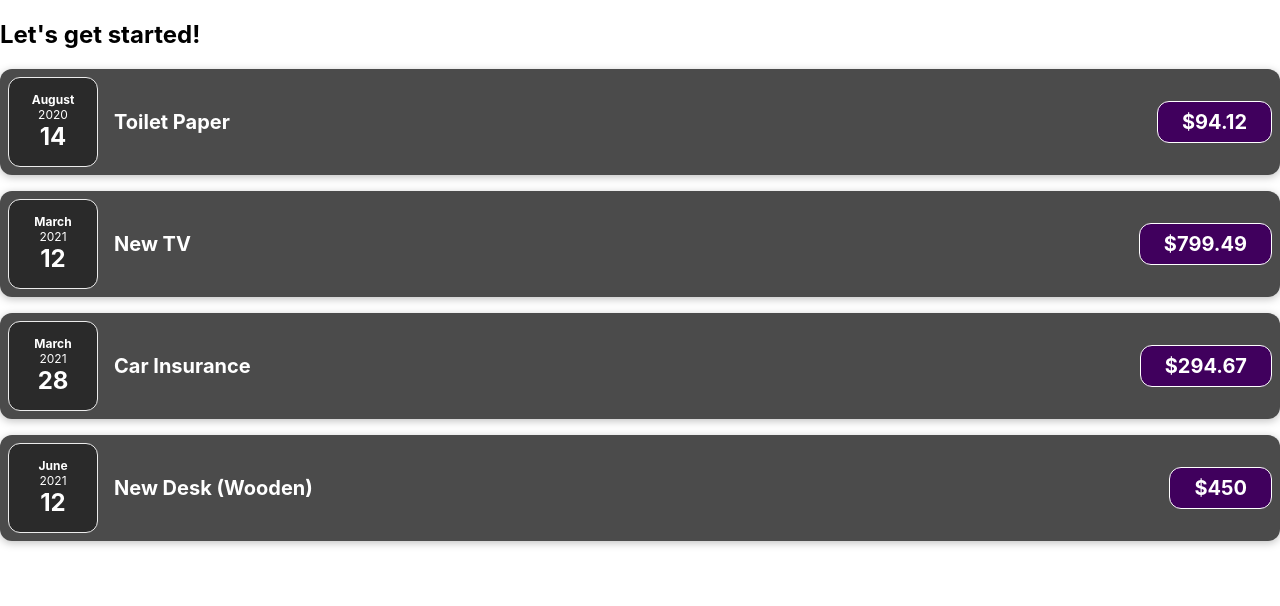
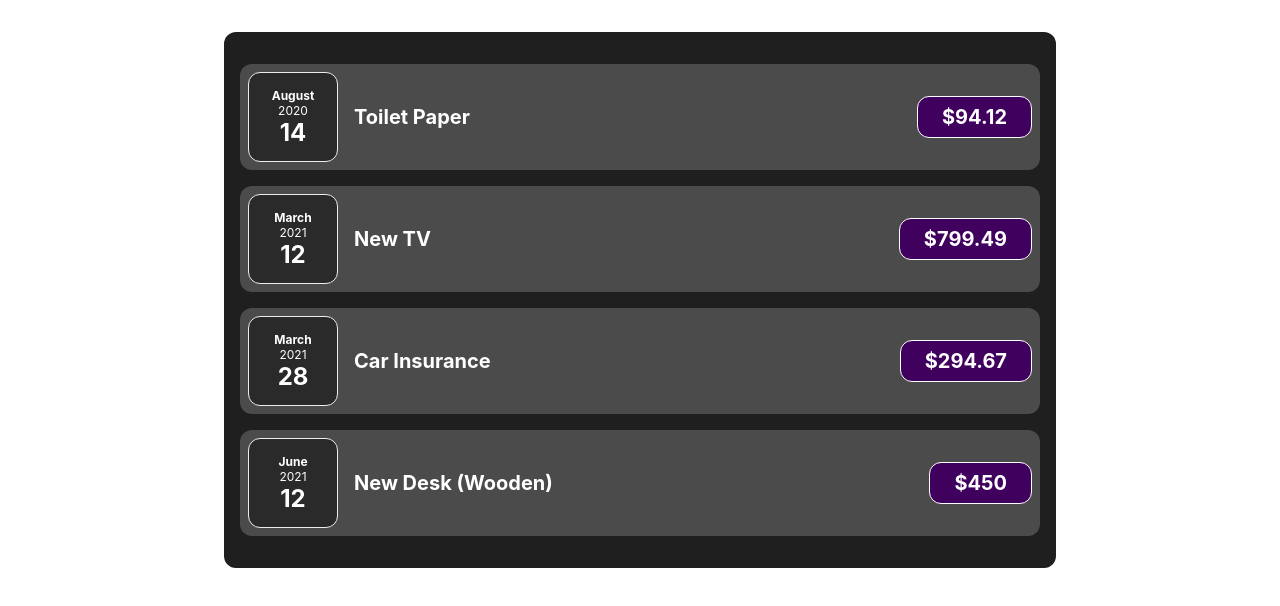
Before and after one commit to s11verz/react-complete-guide, a JavaScript app: page / in a window 1280 px wide. Shown: the top 606 px of the page. Built offline with nearby package versions, Linux system fonts and the light colour scheme.

Commit message:
컴포지션 - children prop

```diff
--- a/src/App.js
+++ b/src/App.js
@@ -1,4 +1,4 @@
-import Expenses from "./components/Expenses";
+import Expenses from "./components/expense/Expenses";
 
 function App() {
   const expenses = [
@@ -25,7 +25,6 @@
 
   return (
     <div>
-      <h2>Let's get started!</h2>
       <Expenses items={expenses}></Expenses>
     </div>
   );
--- a/src/components/Expenses.js
+++ /dev/null
@@ -1,32 +0,0 @@
-import ExpenseItem from "./ExpenseItem";
-import "../css/Expenses.css";
-
-function Expenses(props) {
-  console.log(props);
-  return (
-    <div className="expenses">
-      <ExpenseItem
-        title={props.items[0].title}
-        date={props.items[0].date}
-        amount={props.items[0].amount}
-      ></ExpenseItem>
-      <ExpenseItem
-        title={props.items[1].title}
-        amount={props.items[1].amount}
-        date={props.items[1].date}
-      ></ExpenseItem>
-      <ExpenseItem
-        title={props.items[2].title}
-        amount={props.items[2].amount}
-        date={props.items[2].date}
-      ></ExpenseItem>
-      <ExpenseItem
-        title={props.items[3].title}
-        amount={props.items[3].amount}
-        date={props.items[3].date}
-      ></ExpenseItem>
-    </div>
-  );
-}
-
-export default Expenses;
--- /dev/null
+++ b/src/components/card/Card.js
@@ -0,0 +1,8 @@
+import "../../css/Card.css";
+
+function Card(props) {
+  const classes = "card " + props.className;
+  return <div className={classes}>{props.children}</div>;
+}
+
+export default Card;
--- a/src/components/ExpenseDate.js
+++ b/src/components/expense/ExpenseDate.js
@@ -1,4 +1,4 @@
-import '../css/ExpenseDate.css';
+import '../../css/ExpenseDate.css';
 
 function ExpenseDate(props) {
     const month = props.date.toLocaleString("en-US", { month: "long" });
--- a/src/components/ExpenseItem.js
+++ b/src/components/expense/ExpenseItem.js
@@ -1,15 +1,16 @@
-import "../css/ExpenseItem.css";
+import "../../css/ExpenseItem.css";
+import Card from "../card/Card";
 import ExpenseDate from "./ExpenseDate";
 
 function ExpenseItem(props) {
   return (
-    <div className="expense-item">
+    <Card className="expense-item">
       <ExpenseDate date={props.date}></ExpenseDate>
       <div className="expense-item__description">
         <h2>{props.title}</h2>
         <div className="expense-item__price">${props.amount}</div>
       </div>
-    </div>
+    </Card>
   );
 }
 
--- /dev/null
+++ b/src/components/expense/Expenses.js
@@ -0,0 +1,33 @@
+import ExpenseItem from "./ExpenseItem";
+import Card from "../card/Card";
+import "../../css/Expenses.css";
+
+function Expenses(props) {
+    console.log(props);
+  return (
+    <Card className="expenses">
+    <ExpenseItem
+      title={props.items[0].title}
+      date={props.items[0].date}
+      amount={props.items[0].amount}
+    ></ExpenseItem>
+    <ExpenseItem
+      title={props.items[1].title}
+      amount={props.items[1].amount}
+      date={props.items[1].date}
+    ></ExpenseItem>
+    <ExpenseItem
+      title={props.items[2].title}
+      amount={props.items[2].amount}
+      date={props.items[2].date}
+    ></ExpenseItem>
+    <ExpenseItem
+      title={props.items[3].title}
+      amount={props.items[3].amount}
+      date={props.items[3].date}
+    ></ExpenseItem>
+  </Card>
+    );
+}
+
+export default Expenses;
--- /dev/null
+++ b/src/css/Card.css
@@ -0,0 +1,4 @@
+.card {
+    border-radius: 12px;
+    box-shadow: 0 1px8px rgba(0, 0, 0, 0.25);
+}
--- a/src/css/ExpenseItem.css
+++ b/src/css/ExpenseItem.css
@@ -2,7 +2,6 @@
     display: flex;
     justify-content: space-between;
     align-items: center;
-    box-shadow: 0 2px 8px rgba(0, 0, 0, 0.25);
     padding: 0.5rem;
     margin: 1rem 0;
     border-radius: 12px;
--- a/src/css/Expenses.css
+++ b/src/css/Expenses.css
@@ -0,0 +1,7 @@
+.expenses {
+    padding: 1rem;
+    background-color: rgb(31, 31, 31);
+    margin: 2rem auto;
+    width: 50rem;
+    max-width: 95%;
+}
```
